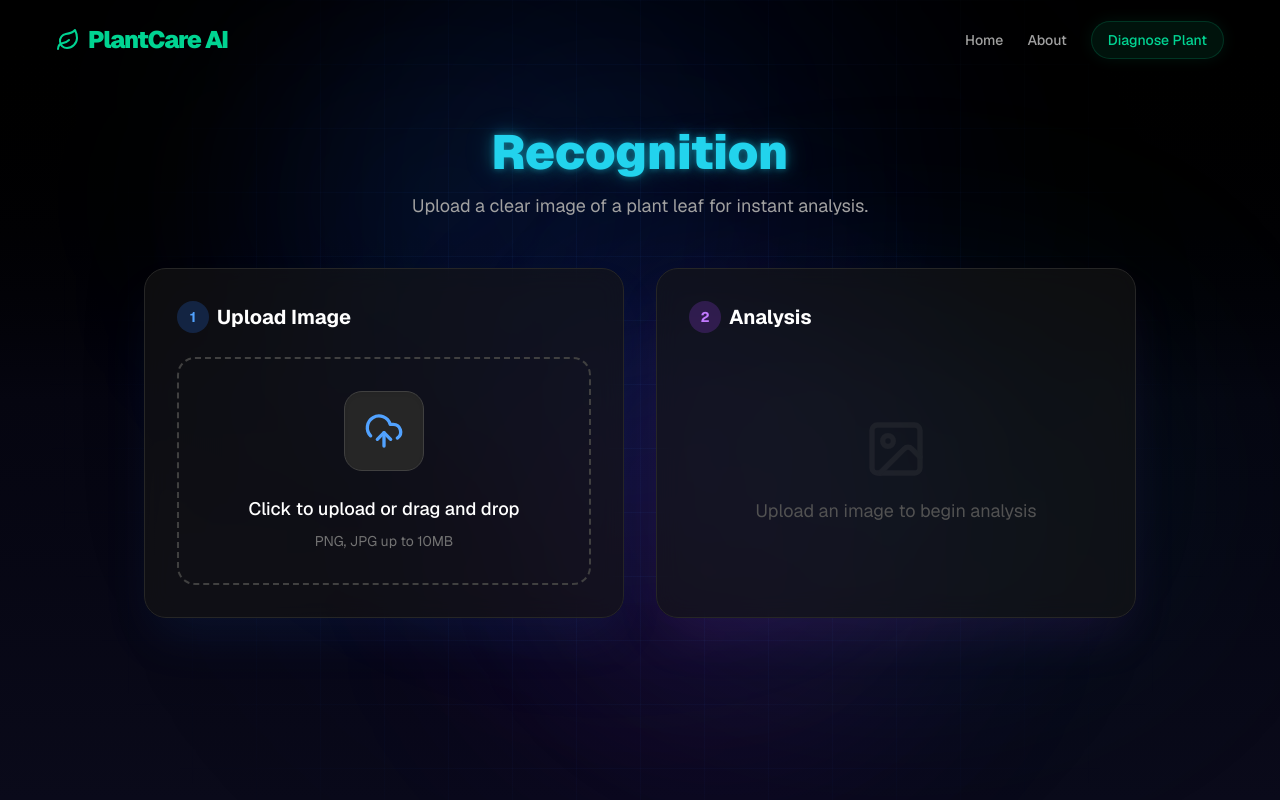
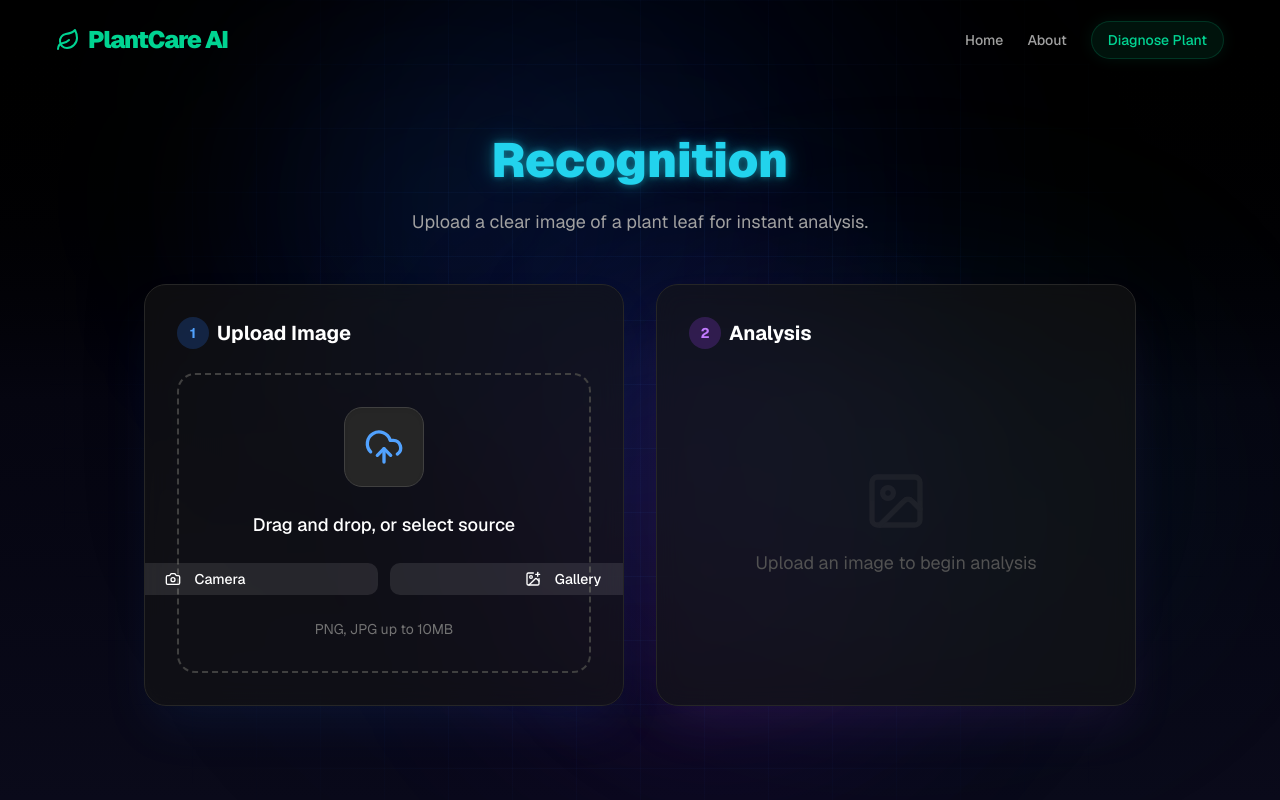
Before and after one commit to mumar0223/plant-disease-prediction, a Next.js app: page /recognition in a window 1280 px wide. Built offline with nearby package versions, Linux system fonts and the light colour scheme.

Commit message:
Refactor file input handling for camera and gallery

```diff
--- a/app/recognition/page.tsx
+++ b/app/recognition/page.tsx
@@ -6,6 +6,8 @@ import {
   Image as ImageIcon,
   Loader2,
   CheckCircle,
+  Camera,
+  ImagePlus,
 } from "lucide-react";
 import Image from "next/image";
 import { motion, AnimatePresence } from "motion/react";
@@ -18,7 +20,10 @@ export default function Recognition() {
     "idle" | "analyzing" | "success" | "error"
   >("idle");
   const [prediction, setPrediction] = useState<string | null>(null);
-  const fileInputRef = useRef<HTMLInputElement>(null);
+
+  // Two separate refs to handle the two different input methods
+  const cameraInputRef = useRef<HTMLInputElement>(null);
+  const galleryInputRef = useRef<HTMLInputElement>(null);
 
   const handleFileChange = (e: React.ChangeEvent<HTMLInputElement>) => {
     const selectedFile = e.target.files?.[0];
@@ -64,11 +69,9 @@ export default function Recognition() {
       if (!res.ok) throw new Error("Prediction failed");
 
       const data = await res.json();
-
       const result = data.prediction;
 
       setPrediction(result.replace(/___/g, " - ").replace(/_/g, " "));
-
       setStatus("success");
     } catch (error) {
       console.error(error);
@@ -113,7 +116,7 @@ export default function Recognition() {
                 }
               `}</style>
               <span
-                className="inline-block leading-none"
+                className="inline-block py-2 leading-none"
                 style={{
                   animation: "textGlowCycle 20s ease-in-out infinite",
                 }}
@@ -143,18 +146,27 @@ export default function Recognition() {
               className={`relative z-10 flex-1 border-2 border-dashed rounded-2xl flex flex-col items-center justify-center p-8 transition-all duration-300 ${
                 previewUrl
                   ? "border-blue-500/50 bg-blue-500/5"
-                  : "border-neutral-700 hover:border-blue-500/50 hover:bg-white/5 cursor-pointer"
+                  : "border-neutral-700 hover:border-blue-500/50 hover:bg-white/5"
               }`}
               onDragOver={handleDragOver}
               onDrop={handleDrop}
-              onClick={() => fileInputRef.current?.click()}
             >
+              {/* Input for Camera */}
               <input
                 type="file"
-                ref={fileInputRef}
+                ref={cameraInputRef}
                 onChange={handleFileChange}
                 accept="image/*"
                 capture="environment"
+                className="hidden"
+              />
+
+              {/* Input for Gallery/Files */}
+              <input
+                type="file"
+                ref={galleryInputRef}
+                onChange={handleFileChange}
+                accept="image/*"
                 className="hidden"
               />
 
@@ -168,14 +180,35 @@ export default function Recognition() {
                   />
                 </div>
               ) : (
-                <div className="text-center">
+                <div className="text-center w-full">
                   <div className="bg-neutral-800 w-20 h-20 rounded-2xl flex items-center justify-center mx-auto mb-6 shadow-inner border border-neutral-700 group-hover:scale-110 transition-transform duration-500">
                     <UploadCloud className="h-10 w-10 text-blue-400" />
                   </div>
-                  <p className="font-medium text-white mb-2 text-lg">
-                    Click to upload or drag and drop
+                  <p className="font-medium text-white mb-6 text-lg">
+                    Drag and drop, or select source
                   </p>
-                  <p className="text-sm text-neutral-500">
+
+                  {/* Action Buttons */}
+                  <div className="flex flex-col sm:flex-row items-center justify-center gap-3 w-full max-w-sm mx-auto">
+                    <Button
+                      variant="secondary"
+                      className="w-full bg-white/10 hover:bg-white/20 text-white border-none cursor-pointer"
+                      onClick={() => cameraInputRef.current?.click()}
+                    >
+                      <Camera className="w-4 h-4 mr-2" />
+                      Camera
+                    </Button>
+                    <Button
+                      variant="secondary"
+                      className="w-full bg-white/10 hover:bg-white/20 text-white border-none cursor-pointer"
+                      onClick={() => galleryInputRef.current?.click()}
+                    >
+                      <ImagePlus className="w-4 h-4 mr-2" />
+                      Gallery
+                    </Button>
+                  </div>
+
+                  <p className="text-sm text-neutral-500 mt-6">
                     PNG, JPG up to 10MB
                   </p>
                 </div>
@@ -191,7 +224,7 @@ export default function Recognition() {
                   setStatus("idle");
                   setPrediction(null);
                 }}
-                className="relative z-10 mt-6 text-sm font-medium text-neutral-400 hover:text-red-400 transition-colors text-center"
+                className="relative z-10 mt-6 text-sm font-medium text-neutral-400 hover:text-red-400 transition-colors text-center cursor-pointer"
               >
                 Clear image
               </button>
@@ -253,7 +286,6 @@ export default function Recognition() {
                       }
 
                       .glow-cycle-btn {
-  /* Use the new name here */
                         animation: buttonGlowCycle 20s ease-in-out infinite;
                         text-shadow:
                           0 0 6px currentColor,
```
Lines whose indentation alone changed are shown as unchanged.
